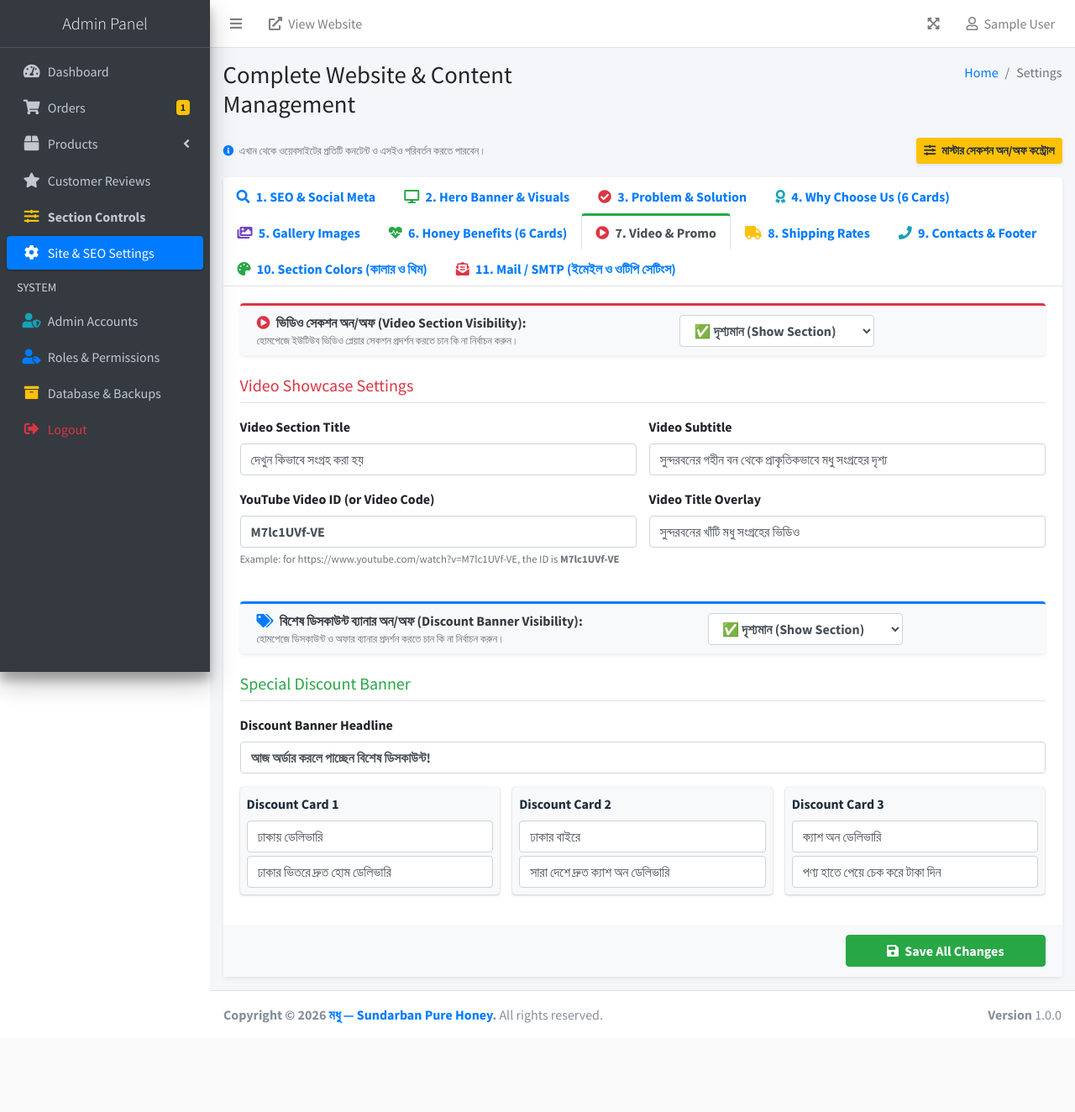
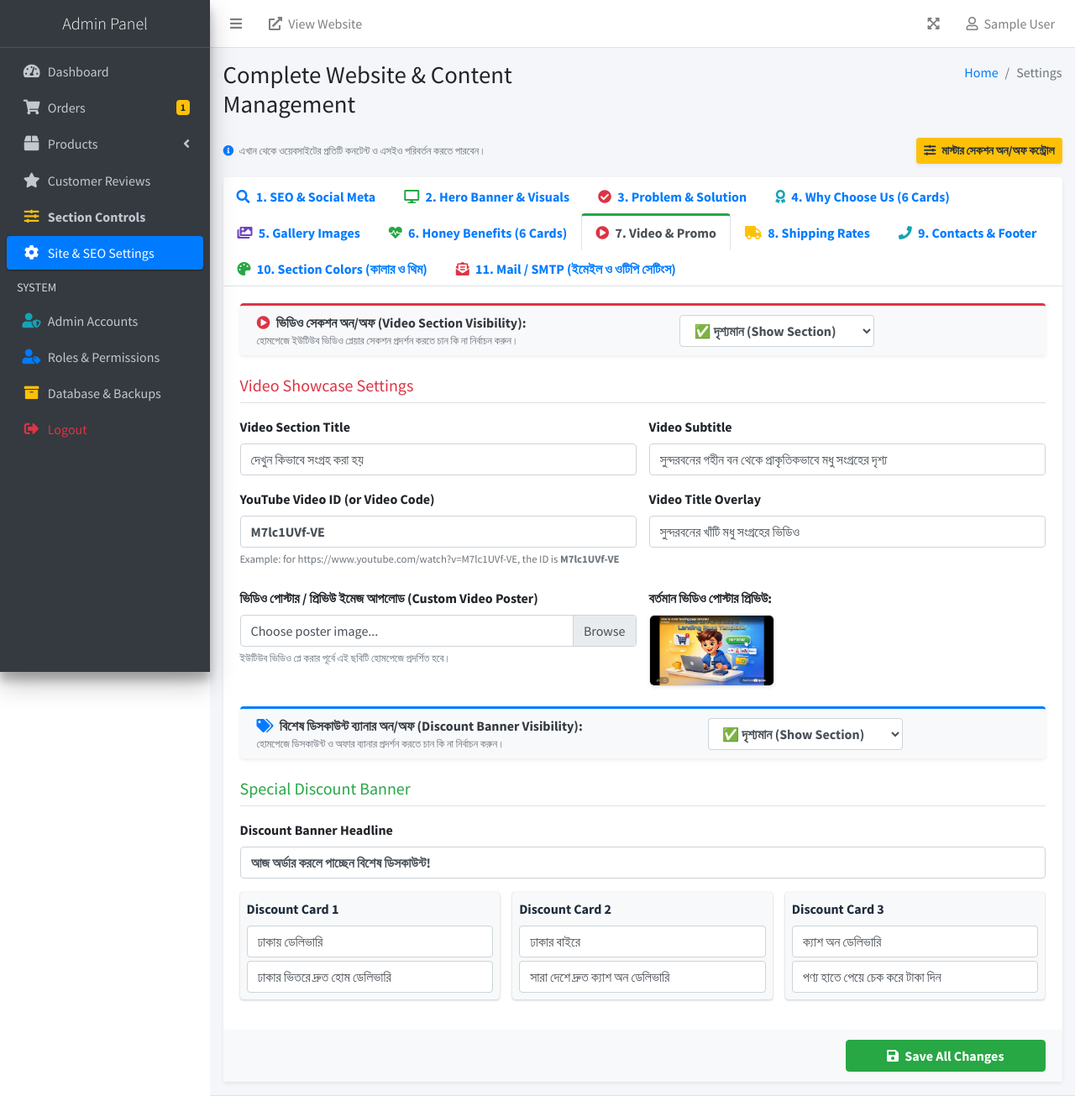
Before and after one commit to bdnahid55/single-product-landing-website, a Laravel app: page /admin/settings in a window 1280 px wide, after a click on "7. Video & Promo". Shown: the top 1324 px of the page at 84% size. Before the commit the page ends 1219 px from the top, so only its background shows below. Run offline with Laravel 12, Linux system fonts and the light colour scheme; a user stored in the database is signed in; tables that the repository leaves empty hold one stand-in row (values such as "Sample post"); parts of the project's set-up code (start-up, migrations or seed data) failed here and were passed over; some libraries are stand-ins or nearby versions.

Commit message:
version 1, revision 15

```diff
--- a/app/Http/Controllers/Admin/AuthController.php
+++ b/app/Http/Controllers/Admin/AuthController.php
@@ -63,14 +63,13 @@ class AuthController extends Controller
 
         // Dispatch OTP notification email using database-configured mailer
         \App\Services\MailConfigService::apply();
-        \App\Services\MailConfigService::apply();
         try {
             Mail::to($user->email)->send(new AdminLoginOtpMail($user, $otp));
         } catch (\Throwable $e) {
             Log::warning('Could not dispatch Admin OTP email: ' . $e->getMessage());
         }
 
-        Log::info("Admin Login OTP generated for {$user->email}: {$otp}");
+        Log::info("Admin Login OTP generated for {$user->email}");
 
         return redirect()->route('admin.otp.show')
             ->with('info', 'আপনার ইমেইলে (' . $user->masked_email . ') একটি ৬-সংখ্যার ওটিপি কোড পাঠানো হয়েছে।');
@@ -201,7 +200,7 @@ class AuthController extends Controller
             Log::warning('Could not dispatch Admin OTP email: ' . $e->getMessage());
         }
 
-        Log::info("Admin Login OTP resent for {$user->email}: {$otp}");
+        Log::info("Admin Login OTP resent for {$user->email}");
 
         return back()->with('success', 'নতুন ওটিপি কোড আপনার ইমেইলে পাঠানো হয়েছে!');
     }
--- a/app/Http/Controllers/Admin/SettingController.php
+++ b/app/Http/Controllers/Admin/SettingController.php
@@ -27,15 +27,26 @@ class SettingController extends Controller
         $normalizedTracking = $this->normalizeTrackingInputs($request);
         $request->merge($normalizedTracking);
 
-        // 2. Validate tracking fields strictly to prevent syntax errors and stored XSS vulnerabilities
+        // 2. Validate tracking fields and file uploads strictly to prevent syntax errors, stored XSS, and arbitrary uploads
         $request->validate([
             'google_site_verification' => ['nullable', 'string', 'max:255', 'regex:/^[a-zA-Z0-9_\-]+$/'],
             'google_analytics_id'      => ['nullable', 'string', 'max:50', 'regex:/^(G-[A-Za-z0-9]+|UA-[0-9]+-[0-9]+)$/'],
             'facebook_pixel_id'        => ['nullable', 'string', 'max:30', 'regex:/^[0-9]{5,25}$/'],
+            'site_favicon_file'        => ['nullable', 'file', 'mimes:ico,png,jpg,jpeg,svg,webp', 'max:2048'],
+            'og_image_file'            => ['nullable', 'file', 'mimes:jpeg,png,jpg,webp', 'max:4096'],
+            'hero_bg_image_file'       => ['nullable', 'file', 'mimes:jpeg,png,jpg,webp', 'max:5120'],
+            'hero_product_image_file'  => ['nullable', 'file', 'mimes:jpeg,png,jpg,webp', 'max:5120'],
+            'gallery_img1_file'        => ['nullable', 'file', 'mimes:jpeg,png,jpg,webp', 'max:4096'],
+            'gallery_img2_file'        => ['nullable', 'file', 'mimes:jpeg,png,jpg,webp', 'max:4096'],
+            'gallery_img3_file'        => ['nullable', 'file', 'mimes:jpeg,png,jpg,webp', 'max:4096'],
+            'gallery_img4_file'        => ['nullable', 'file', 'mimes:jpeg,png,jpg,webp', 'max:4096'],
+            'video_poster_file'        => ['nullable', 'file', 'mimes:jpeg,png,jpg,webp', 'max:4096'],
         ], [
             'google_site_verification.regex' => 'গুগল সার্চ কনসোল ভেরিফিকেশন কোডে শুধু বৈধ টোকেন ক্যারেক্টার (বর্ণ, সংখ্যা, ড্যাশ বা আন্ডারস্কোর) থাকতে পারবে।',
             'google_analytics_id.regex'      => 'গুগল অ্যানালিটিক্স ৪ আইডি অবশ্যই সঠিক ফরম্যাটে (যেমন: G-XXXXXXXXXX) হতে হবে।',
             'facebook_pixel_id.regex'        => 'ফেসবুক পিক্সেল আইডি অবশ্যই শুধুমাত্র সংখ্যার (যেমন: 123456789012345) হতে হবে।',
+            '*.mimes'                        => 'অনুগ্রহ করে শুধুমাত্র অনুমোদিত ইমেজ ফরম্যাট (JPEG, PNG, WEBP, ICO) ফাইল আপলোড করুন।',
+            '*.max'                          => 'আপলোড করা ফাইলটির আকার অনুমোদিত সীমার চেয়ে বেশি।',
         ]);
 
         // 3. Handle Image Uploads
--- a/resources/views/admin/settings/index.blade.php
+++ b/resources/views/admin/settings/index.blade.php
@@ -595,6 +595,26 @@
                 </div>
               </div>
 
+              <div class="row mt-2">
+                <div class="col-md-6">
+                  <div class="form-group">
+                    <label for="video_poster_file">ভিডিও পোস্টার / প্রিভিউ ইমেজ আপলোড (Custom Video Poster)</label>
+                    <div class="custom-file">
+                      <input type="file" name="video_poster_file" class="custom-file-input" id="video_poster_file" accept="image/*">
+                      <label class="custom-file-label" for="video_poster_file">Choose poster image...</label>
+                    </div>
+                    <small class="text-muted">ইউটিউব ভিডিও প্লে করার পূর্বে এই ছবিটি হোমপেজে প্রদর্শিত হবে।</small>
+                  </div>
+                </div>
+                <div class="col-md-6">
+                  @php
+                    $currentPoster = !empty($settings['video_poster_image']) ? asset($settings['video_poster_image']) : asset('assets/images/video-poster.jpg');
+                  @endphp
+                  <label class="d-block">বর্তমান ভিডিও পোস্টার প্রিভিউ:</label>
+                  <img src="{{ $currentPoster }}" alt="Video Poster" style="max-height: 85px; border-radius: 6px; border: 1px solid #ddd;" class="shadow-sm">
+                </div>
+              </div>
+
               <div class="card card-outline card-primary bg-light mb-4 shadow-sm mt-4">
                 <div class="card-body py-2 d-flex flex-wrap justify-content-between align-items-center">
                   <div class="mb-2 mb-md-0">
--- a/resources/views/home.blade.php
+++ b/resources/views/home.blade.php
@@ -587,7 +587,10 @@
         <div class="video-card-frame">
           <div class="ratio ratio-16x9 video-inner-wrapper" id="videoContainer" data-video-id="{{ $videoId }}">
             <div class="video-facade" id="videoFacade">
-              <img src="{{ asset('assets/images/video-poster.jpg') }}" alt="{{ $videoTitle }}" class="video-poster-img" loading="lazy" width="800" height="450">
+              @php
+                $videoPoster = !empty($settings['video_poster_image']) ? asset($settings['video_poster_image']) : asset('assets/images/video-poster.jpg');
+              @endphp
+              <img src="{{ $videoPoster }}" alt="{{ $videoTitle }}" class="video-poster-img" loading="lazy" width="800" height="450">
               <div class="video-play-overlay">
                 <button type="button" class="video-play-btn" aria-label="Play YouTube Video" id="videoPlayBtn">
                   <svg viewBox="0 0 68 48" class="yt-play-svg">
```
Also changed, not shown: app/Services/BackupService.php (+30 -6 lines), tests/Feature/OrderAndAdminTest.php (+37 -0 lines).
